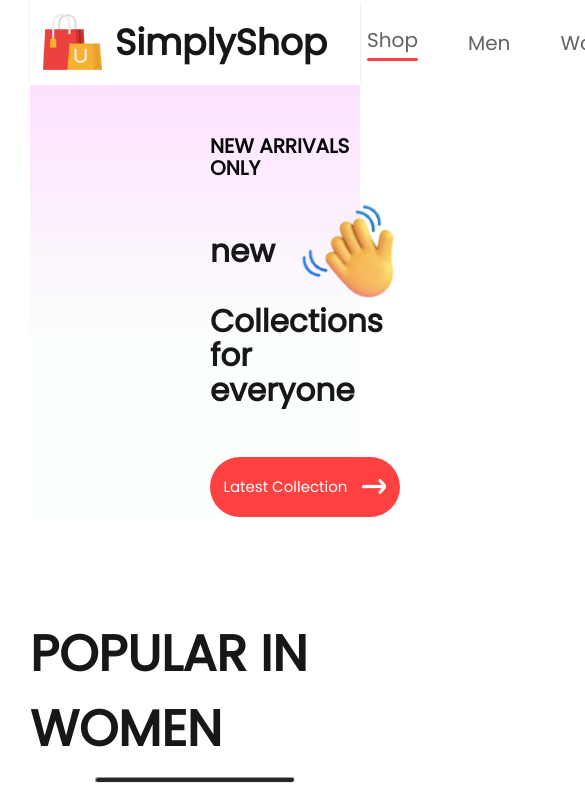
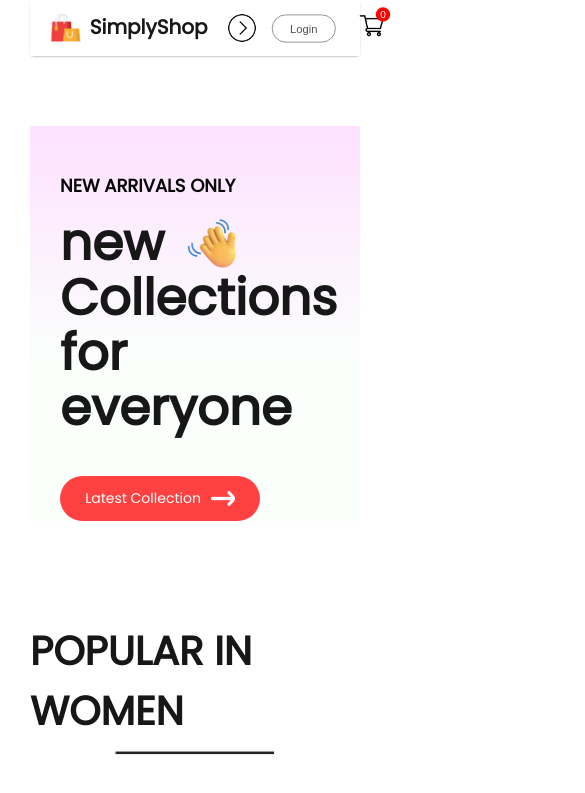
Before and after one commit to sagarkadamsearch/SHOPPER, a React (Create React App) app in the folder front_end/: page / in a window 390 px wide. Shown: the top 793 px of the page, 585 px wide, since content can reach past the window. Built offline with nearby package versions, Linux system fonts and the light colour scheme.

Commit message:
Chnages in navbar for responsiveness

```diff
--- a/front_end/src/Components/CartItems/CartItems.css
+++ b/front_end/src/Components/CartItems/CartItems.css
@@ -62,3 +62,34 @@
     font-weight: 600;
     cursor: pointer;
 }
+.cartitems-promocode{
+    flex: 1;
+    font-size: 16px;
+    font-weight: 500;
+}
+.cartitems-promocode p{
+    color:#555;
+}
+.cartitems-promobox{
+    width: fit-content;
+    margin-top: 15px;
+    padding-left: 20px;
+    height: 58px;
+    background: #eaeaea;
+}
+.cartitems-promobox input{
+    border: none;
+    outline: none;
+    background: transparent;
+    font-size: 16px;
+    width: 330px;
+    height: 50px;
+}
+.cartitems-promobox button{
+    width: 170px;
+    height: 58px;
+    font-size: 16px;
+    background: black;
+    color: white;
+    cursor: pointer;
+}
--- a/front_end/src/Components/CartItems/CartItems.jsx
+++ b/front_end/src/Components/CartItems/CartItems.jsx
@@ -5,7 +5,7 @@
 
 const CartItems = () => {
 
-const {all_product,cartItems,removeFromCart} = useContext(ShopContext);
+const {all_product,cartItems,removeFromCart,getTotalCartAmount} = useContext(ShopContext);
 
     return (
         <div  className='cartitems'>
@@ -42,7 +42,7 @@
                     <div>
                         <div className="cartitems-total-item">
                             <p>Subtotal</p>
-                            <p>${0}</p>
+                            <p>${getTotalCartAmount()}</p>
                         </div>
                         <hr />
                         <div className="cartitems-total-item">
@@ -52,7 +52,7 @@
                         <hr />
                         <div className="cartitems-total-item">
                             <h3>Total</h3>
-                            <h3>${0}</h3>
+                            <h3>${getTotalCartAmount()}</h3>
                         </div>
                     </div>
                     <button>PROCEED TO CHECKOUT</button>
--- a/front_end/src/Components/Collections/Collections.css
+++ b/front_end/src/Components/Collections/Collections.css
@@ -24,3 +24,17 @@
     width: 90%;
     align-self: center;
 }
+
+@media all and (max-width:1280px){
+    .collections h1{
+        font-size: 40px;
+    }
+    .collections hr{
+        width: 160px;
+        height: 4px;
+    }
+    .collections-item{
+        gap: 20px;
+        margin-top: 30px;
+    }
+}
--- a/front_end/src/Components/Hero/Hero.css
+++ b/front_end/src/Components/Hero/Hero.css
@@ -58,13 +58,97 @@
     cursor: pointer;
 }
 
-@media all and (max-width:768px){
-    .hero-latest-btn{
-        width: auto;
-    }
-}
-
 .hero-right{
     flex: 1;
     background: url('../Assets/hero_image.png') center center / contain no-repeat;
 }
+
+@media all and (max-width:1280px){
+    .hero-left{
+        padding-left: 100px;
+    }
+    .hero-left h2{
+        font-size: 22px;
+    }
+    .hero-left p{
+        font-size: 60px;
+    }
+    .hero-hand-icon img{
+        width: 80px;
+    }
+    .hero-latest-btn{
+        gap: 10px;
+        width: 250px;
+        height: 60px;
+        margin-top: 20px;
+        font-size: 18px;
+    }
+}
+
+@media all and (max-width:1024px){
+    .hero-left{
+        padding-left: 80px;
+    }
+    .hero-left h2{
+        font-size: 20px;
+    }
+    .hero-left p{
+        font-size: 48px;
+    }
+    .hero-hand-icon img{
+        width: 63px;
+    }
+    .hero-latest-btn{
+        width: 220px;
+        height: 50px;
+        font-size: 16px;
+    }
+}
+
+@media all and (max-width:800px){
+    .hero{
+        margin-top: 70px;
+    }
+    .hero-left{
+        padding-left: 30px;
+    }
+    .hero-left h2{
+        font-size: 16px;
+    }
+    .hero-left p{
+        font-size: 40px;
+    }
+    .hero-hand-icon img{
+        width: 49px;
+    }
+    .hero-latest-btn{
+        width: 175px;
+        height: 40px;
+        font-size: 13px;
+    }
+}
+
+@media all and (max-width:500px){
+    .hero{
+        flex-direction: column;
+        align-items: center;
+    }
+    .hero-right{
+        display: none;
+        border: 1px solid orange;
+    }
+    .hero-left h2{
+        font-size: 18px;
+    }
+    .hero-left p{
+        font-size: 50px;
+    }
+    .hero-hand-icon img{
+        width: 55px;
+    }
+    .hero-latest-btn{
+        width: 200px;
+        height: 45px;
+        font-size: 14px;
+    }
+}
--- a/front_end/src/Components/Item/Item.css
+++ b/front_end/src/Components/Item/Item.css
@@ -29,3 +29,39 @@
     transform: scale(1.05);
     transition: 0.6s;
 }
+
+@media all and (max-width:1280px){
+    .item{
+        font-size: 14px;
+    }
+    .item-price-new{
+        font-size: 14px;
+    }
+    .item-price-old{
+        font-size: 14px;
+    }
+}
+
+@media all and (max-width:1024px){
+   .item{
+    font-size: 13px;
+   }
+   .item-price-new{
+    font-size: 13px;
+   }
+   .item-price-old{
+    font-size: 13px;
+   }
+}
+
+@media all and (max-width:800px){
+    .item{
+     font-size: 12px;
+    }
+    .item-price-new{
+     font-size: 12px;
+    }
+    .item-price-old{
+     font-size: 12px;
+    }
+ }
--- a/front_end/src/Components/Navbar/Navbar.css
+++ b/front_end/src/Components/Navbar/Navbar.css
@@ -3,6 +3,7 @@
     justify-content: space-around;
     padding: 10px;
     box-shadow: 0 1px 3px -2px black;
+    align-items: center;
 }
 
 .nav-logo{
@@ -90,3 +91,105 @@
     background-color: red;
     color: white;
 }
+.nav-dropdown{
+   display: none;
+}
+
+@media all and (max-width:1280px) {
+    .navbar{
+        padding: 12px 50px;
+    }
+    .nav-logo img{
+      width: 40px;
+    }
+    .nav-logo p{
+        font-size: 25px;
+    }
+    .nav-menu{
+        gap: 30px;
+        font-size: 16px;
+    }
+    .nav-login-cart{
+        gap: 30px;
+    }
+    .nav-login-cart button{
+        width: 120px;
+        height: 45px;
+        font-size: 16px;
+    }
+    .nav-cart-count{
+        margin-left: -40px;
+        font-size: 12px;
+        width: 20px;
+        height: 20px;
+    }
+}
+
+
+
+@media all and (max-width:1024px) {
+    .navbar{
+        padding: 12px 30px;
+    }
+    .nav-menu{
+        gap: 25px;
+        font-size: 14px;
+    }
+    .nav-login-cart button{
+        width: 80px;
+        height: 35px;
+        font-size: 14px;
+    }
+    .nav-login-cart img{
+        width: 30px;
+    }
+    .nav-cart-count{
+        width: 18px;
+        height: 18px;
+    }
+}
+
+
+@media all and (max-width:800px) {
+    .navbar{
+        padding: 10px 1px;
+    }
+    .nav-dropdown{
+      display: block;
+      width: 30px;
+      transition: 0.5s;
+      rotate: -90deg;
+    }
+    .nav-menu{
+        display: none;
+        height: 80px;
+        width: 100%;
+        position:absolute;
+        background: white;
+        justify-content: center;
+        top: 50px;
+    }
+    .nav-menu-visible{
+        display: flex;
+    }
+    .nav-dropdown.open{
+        transform: rotate(90deg);
+    }
+}
+
+@media all and (max-width:500px){
+    .navbar{
+        padding: 8px 0px;
+        gap:0px;
+    }
+    .nav-logo{
+        transform: scale(0.8);
+    }
+    .nav-menu{
+        height: 70px;
+        top: 50px;
+    }
+    .nav-login-cart{
+        transform: scale(0.8);
+    }
+}
--- a/front_end/src/Components/Navbar/Navbar.jsx
+++ b/front_end/src/Components/Navbar/Navbar.jsx
@@ -1,19 +1,29 @@
-import React, { useState } from 'react';
+import React, { useContext, useRef, useState } from 'react';
 import './Navbar.css'
 import logo from "../Assets/logo.png"
 import cart_icon from '../Assets/cart_icon.png'
 import { Link } from 'react-router-dom';
+import { ShopContext } from '../../Context/ShopContext';
+import nav_dropdown from '../Assets/dropdown_icon.png';
+
 const Navbar = () => {
 
     const [menu,setMenu] = useState("shop")
+    const {getTotalCartItems} = useContext(ShopContext);
+    const menuRef = useRef();
 
+    const dropdown_toggle = (e)=>{
+        menuRef.current.classList.toggle('nav-menu-visible');
+        e.target.classList.toggle('open');
+    }
     return (
         <div className='navbar'>
             <div className='nav-logo'>
                 <img src={logo} alt="website-logo" />
                 <p>SimplyShop</p>
             </div>
-            <ul className="nav-menu">
+            <img className='nav-dropdown' onClick={dropdown_toggle} src={nav_dropdown} alt="" />
+            <ul ref={menuRef} className="nav-menu">
              <li onClick={()=>setMenu('shop')} > <Link to='/'       className='link'>Shop </Link> {menu=='shop'?<hr/>:""}  </li>
              <li onClick={()=>setMenu('men')}  > <Link to='/mens'   className='link'>Men  </Link> {menu=='men'?<hr/>:""}   </li>
              <li onClick={()=>setMenu('women')}> <Link to='/womens' className='link'>Women</Link> {menu=='women'?<hr/>:""} </li>
@@ -22,7 +32,7 @@
             <div className="nav-login-cart">
                 <Link to='/login'><button>Login</button></Link>
                 <Link to='/cart' ><img src={cart_icon} alt="cart-icon" /></Link>
-                <div className="nav-cart-count">0</div>
+                <div className="nav-cart-count">{getTotalCartItems()}</div>
             </div>
         </div>
     );
--- a/front_end/src/Context/ShopContext.jsx
+++ b/front_end/src/Context/ShopContext.jsx
@@ -25,7 +25,30 @@
         setCartItems((prev)=> ({...prev,[itemId]:prev[itemId]-1}))
     }
 
-    const contextValue   = {all_product,cartItems,addToCart,removeFromCart};
+    const getTotalCartAmount = ()=>{
+        let totalAmount = 0;
+        for(let item in cartItems){
+            if(cartItems[item]>0)
+            {
+                let itemInfo = all_product.find((product)=>product.id===Number(item));
+                totalAmount+=itemInfo.new_price * cartItems[item]
+            }
+        }
+        return totalAmount;
+    }
+
+    const getTotalCartItems = ()=>{
+        let totalItem = 0;
+        for(let item in cartItems){
+            if(cartItems[item]>0)
+            {
+                totalItem+= cartItems[item]
+            }
+        }
+        return totalItem;
+    }
+
+    const contextValue   = {all_product,cartItems,addToCart,removeFromCart,getTotalCartAmount,getTotalCartItems};
 
 
 
--- a/front_end/src/Pages/CSS/ShopCategory.css
+++ b/front_end/src/Pages/CSS/ShopCategory.css
@@ -1,6 +1,6 @@
 .shopcategory-banner{
   display: block;
-  margin: 30px auto;
+  margin: 70px auto;
   width: 100%;
 }
 .shopcategory-indexSort{
@@ -18,8 +18,10 @@
     border-radius: 40px;
 }
 .shopcategory-products{
-    margin: 20px;
+    margin: auto;
+    margin-top: 50px;
     display: grid;
+    justify-content: center;
     grid-template-columns: repeat(auto-fill,minmax(250px,1fr));
     gap: 20px;
 }
@@ -37,3 +39,10 @@
    font-weight: 500;
    cursor: pointer;
 }
+
+
+@media all and (max-width:1280px){
+    .shopcategory-products{
+        grid-template-columns: repeat(auto-fill,minmax(220px,220px));
+    }
+}
```
Also changed, not shown: front_end/src/Components/Assets/dropdown_icon.png.
